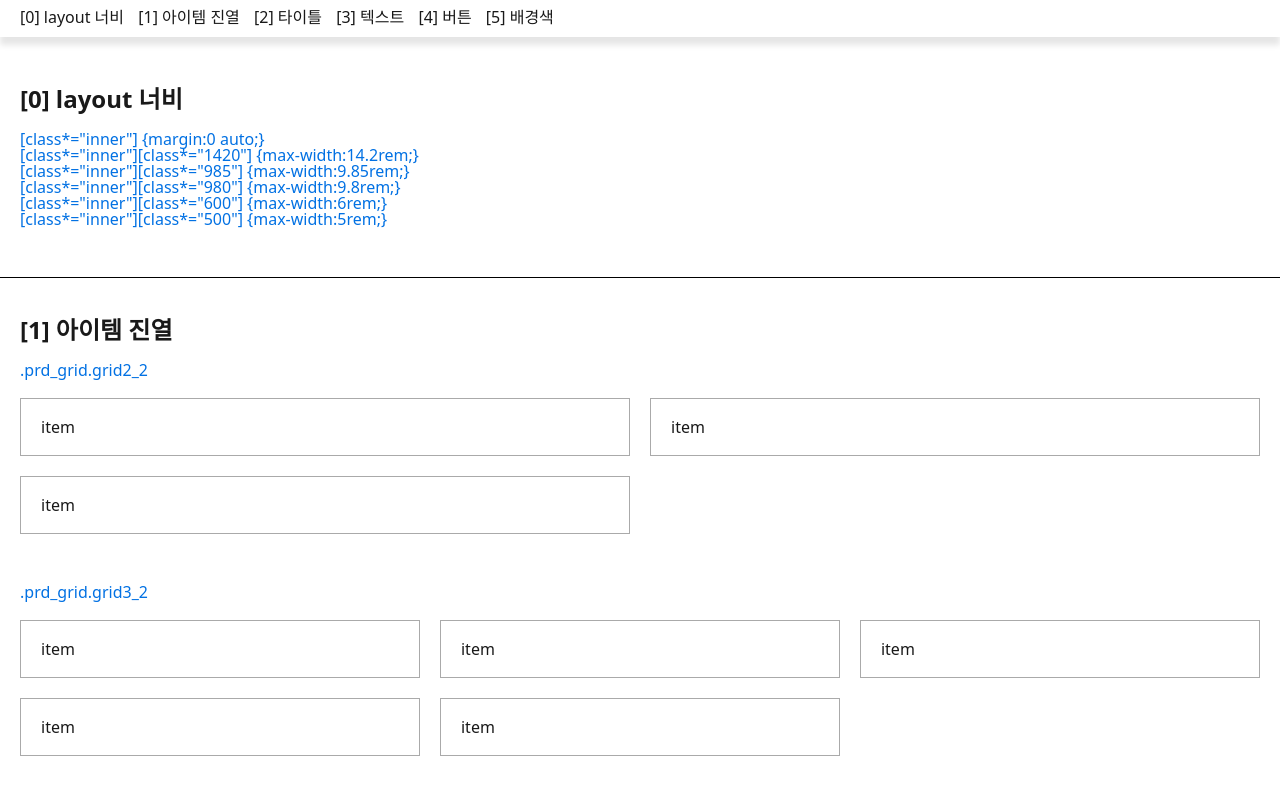
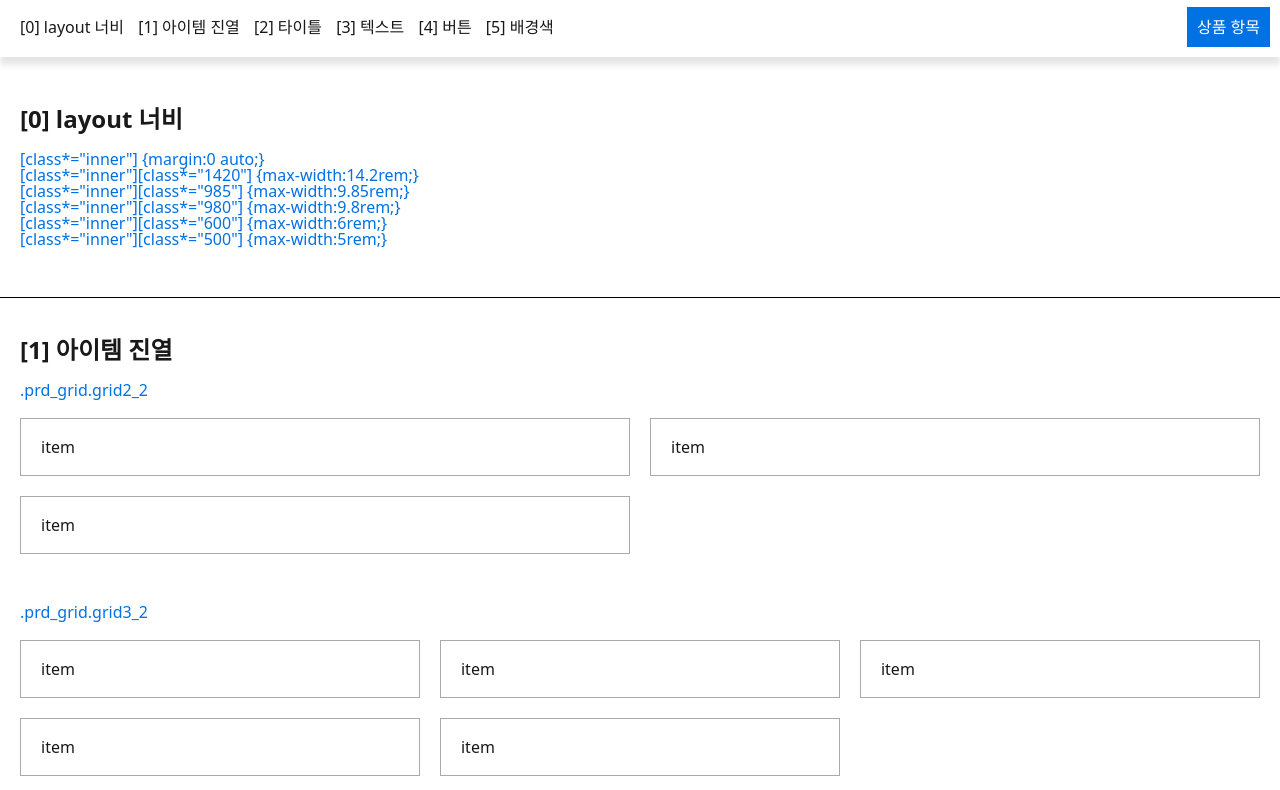
Before and after one commit to ttyeombi/--style_guide, a plain HTML site: page style_guide.html in a window 1280 px wide. Shown: the part 83-873 px from the top of the page. Drawn offline with Linux system fonts and the light colour scheme; a web font is replaced by a local one.

Commit message:
상품 항목 이동하기 버튼 추가

```diff
--- a/style_guide.html
+++ b/style_guide.html
@@ -13,15 +13,17 @@
 
         .wrap {margin-bottom:0.2rem; padding:0.2rem 0.2rem 0.3rem; border-bottom:1px solid #000;}
         p.desc {margin-bottom:0.2rem; color:#0271e3}
-        .nav {position:sticky; top:0; height:0.4rem; background:#fff; box-shadow:0 8px 6px 0px rgb(0 0 0 / 10%); margin-bottom:0.3rem;}
+        .nav_wrap {position:sticky; top:0; height:0.4rem;padding:0.1rem 1rem 0.1rem 0; background:#fff; box-shadow:0 8px 6px 0px rgb(0 0 0 / 10%); margin-bottom:0.3rem;}
         .nav li {display: inline-block;}
         .nav li a {margin-right:0.1rem; line-height:0.4rem;}
+        .nav_wrap > a {position:absolute;right:0.1rem;top:50%;margin-top:-0.2rem;padding:0 0.1rem;color:#fff;line-height: 0.4rem;background:#0271e3;}
         .prd_grid li {padding:0.2rem;border:1px solid #aaa;}
     </style>
 </head>
 <body >
 
     <h1 class="tlt_xl tlt_en bg_gray pdl2 pdt2 pdb2 pdr2 align_c">STYLE GUIDE</h1>
+<div class="nav_wrap">
     <ul class="nav pdl2 pdr2">
         <li><a href="#sec0">[0] layout 너비</a></li>
         <li><a href="#sec1">[1] 아이템 진열</a></li>
@@ -32,6 +34,8 @@
         <li><a href="#sec6"></a></li>
         <li><a href="#sec7"></a></li>
     </ul>
+    <a href="./product_list.html" target="_blank">상품 항목</a>
+</div>
 <div class="wrap" id="sec0">
     <h2 class="tlt_md">[0] layout 너비</h2>
     <p class="desc">
```
Lines whose indentation alone changed are shown as unchanged.
